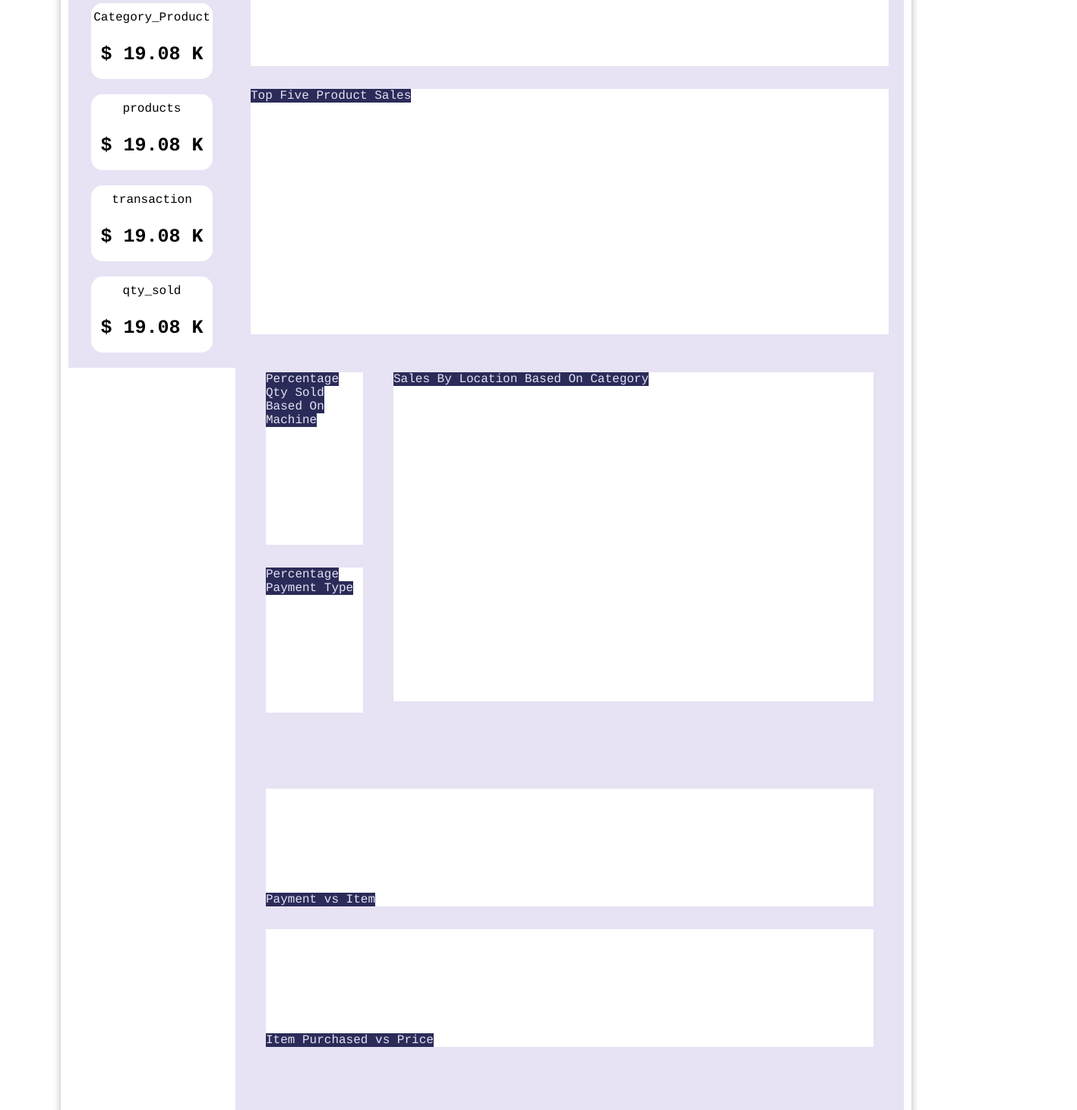
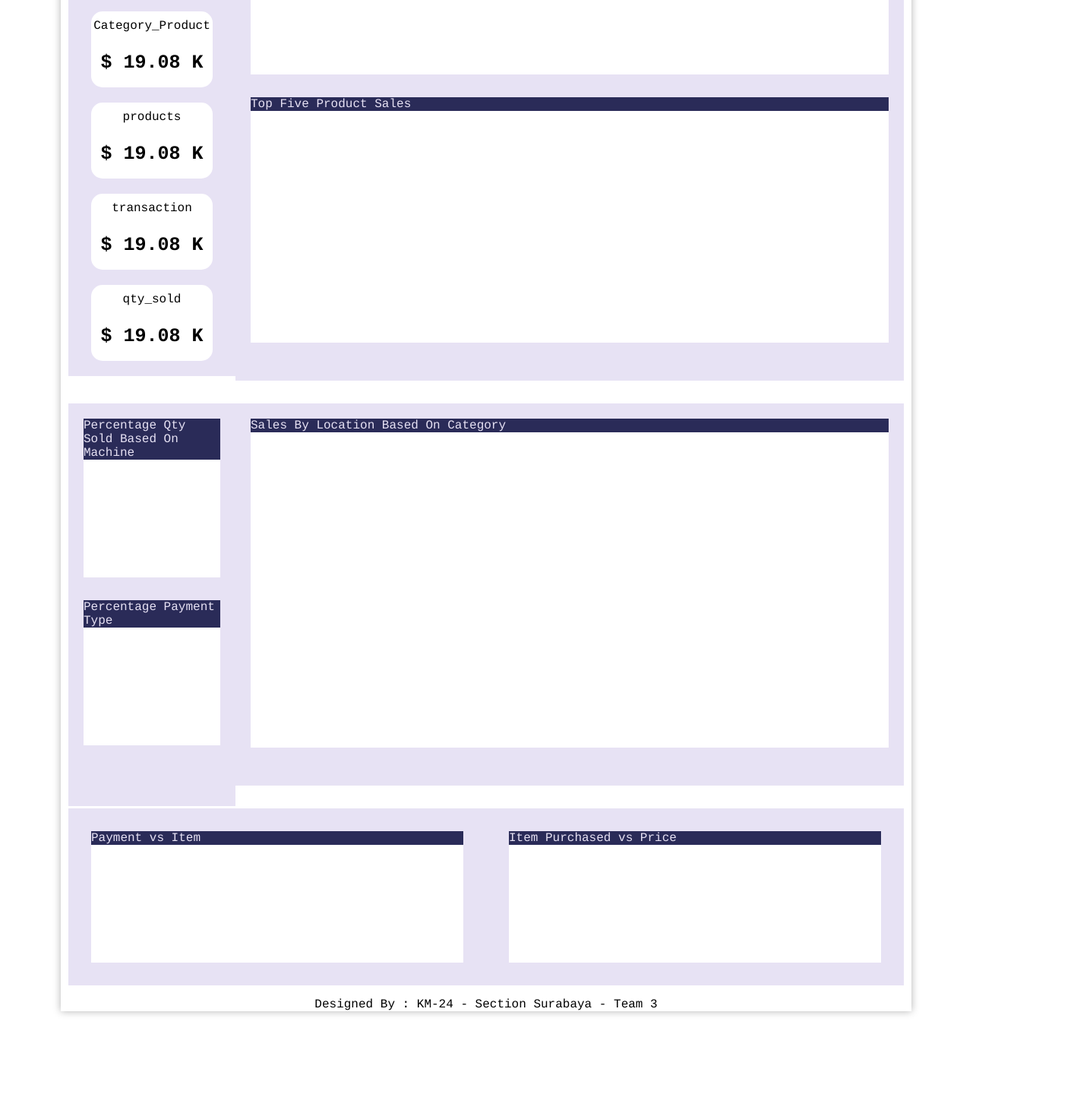
Before and after one commit to Kampus-Merdeka-Software-Engineering/km-feb24-surabaya-03, a website: page index.html in a window 1280 px wide. Shown: the part 480-1941 px from the top of the page at 76% size, 1418 px wide, since content can reach past the window. After the commit the page ends 1827 px from the top, so only its background shows below. Drawn offline with Linux system fonts and the light colour scheme.

Commit message:
Perbaikan tata letak canvas untuk visualisasi

```diff
--- a/css/style.css
+++ b/css/style.css
@@ -11,6 +11,7 @@ header {
     align-items: center;
     justify-content: flex-start;
     background-color: #ffffff;
+    height: 80px;
 }
 
 nav {
@@ -120,3 +121,39 @@ label {
      margin-bottom: 30px;
 
  }
+
+.label-viz{
+    width: 100%;
+    display: block;
+
+}
+
+.bottom-viz{
+    display: flex;
+    justify-content: space-between;
+    background-color: #E7E2F4;
+}
+
+.container-pbalap3 {
+    flex-grow: 1;
+    background-color: #ffffff;
+    margin-bottom: 30px;
+}
+
+.ml-30{
+    margin-left: 30px;
+}
+
+.mr-30{
+    margin-right: 30px;
+}
+
+.mx-30{
+    margin-left: 30px;
+    margin-right: 30px;
+}
+
+.my-30{
+    margin-top: 30px;
+    margin-bottom: 30px;
+}
--- a/index.html
+++ b/index.html
@@ -1,11 +1,13 @@
 <!DOCTYPE html>
 <html lang="en">
+
 <head>
     <meta charset="UTF-8">
     <meta name="viewport" content="width=device-width, initial-scale=1.0">
     <title>Vending Machine Sales Dashboard 2022 (KM-24 - Section Surabaya - Team 3) </title>
     <link rel="stylesheet" href="css/style.css">
 </head>
+
 <body>
     <header>
         <img src="img/revou.png" style="margin-left: 20px;" alt="Logo RevoU">
@@ -75,28 +77,30 @@
         </aside>
         <section class="pbalap">
             <section class="container-pbalap">
-            <label for="Total Sales By Month" >Total Sales By Month</label>
+                <label for="Total Sales By Month" class="label-viz">Total Sales By Month</label>
                 <canvas id="total_sales_by_month" width="900px" height="300px">
 
                 </canvas>
             </section>
-        <div class="container-pbalap">
-            <label for="Top Fove Product Sales">Top Five Product Sales</label>
+            <section class="container-pbalap">
+                <label for="Top Five Product Sales" class="label-viz">Top Five Product Sales</label>
                 <canvas id="top_five_product_sales" width="900px" height="300px">
 
                 </canvas>
-        </div>
+            </section>
+        </section>
         <section>
             <aside>
                 <div class="pbalap">
                     <div class="container-pbalap">
-                <label for="Percentage Qty Sold Based On Machine" >Percentage Qty Sold Based On Machine</label>
+                        <label for="Percentage Qty Sold Based On Machine" class="label-viz">Percentage Qty Sold
+                            Based On Machine</label>
                         <canvas id="percentage_qty_sold_based_on_machine">
 
                         </canvas>
                     </div>
                     <div class="container-pbalap">
-                <label for="Percentage Payment Type">Percentage Payment Type</label>
+                        <label for="Percentage Payment Type" class="label-viz">Percentage Payment Type</label>
                         <canvas id="percentage_payment_type">
 
                         </canvas>
@@ -106,34 +110,33 @@
             <section>
                 <div class="pbalap">
                     <div class="container-pbalap">
-                <label for="Sales By Location Based On Category">Sales By Location Based On Category</label>
-                <canvas id="sales_by_location_based_on_category"width="900px" height="410px">
+                        <label for="Sales By Location Based On Category" class="label-viz">Sales By Location Based
+                            On Category</label>
+                        <canvas id="sales_by_location_based_on_category" width="900px" height="410px">
 
                         </canvas>
                     </div>
                 </div>
             </section>
         </section>
-
-        <section>
-        <div class="pbalap">
-            <div class="container-pbalap">
-            <label for="Payment vs Item">Payment vs Item</label>
+        <section class="bottom-viz">
+            <div class="container-pbalap3 mx-30 my-30">
+                <label for="Payment vs Item" class="label-viz">Payment vs Item</label>
                 <canvas id="payment_vs_item">
 
                 </canvas>
             </div>
-            <div class="container-pbalap">
-            <label for="Item Purchased vs Price">Item Purchased vs Price</label>
+            <div class="container-pbalap3 mx-30 my-30">
+                <label for="Item Purchased vs Price" class="label-viz">Item Purchased vs Price</label>
                 <canvas id="item_purchased_vs_price">
 
                 </canvas>
             </div>
-        </div>
         </section>
     </main>
     <footer>
-        <p style="text-align: center;">Designed By :  KM-24 - Section Surabaya - Team 3</p>
+        <p style="text-align: center;">Designed By : KM-24 - Section Surabaya - Team 3</p>
     </footer>
 </body>
+
 </html>
```
Lines whose indentation alone changed are shown as unchanged.
